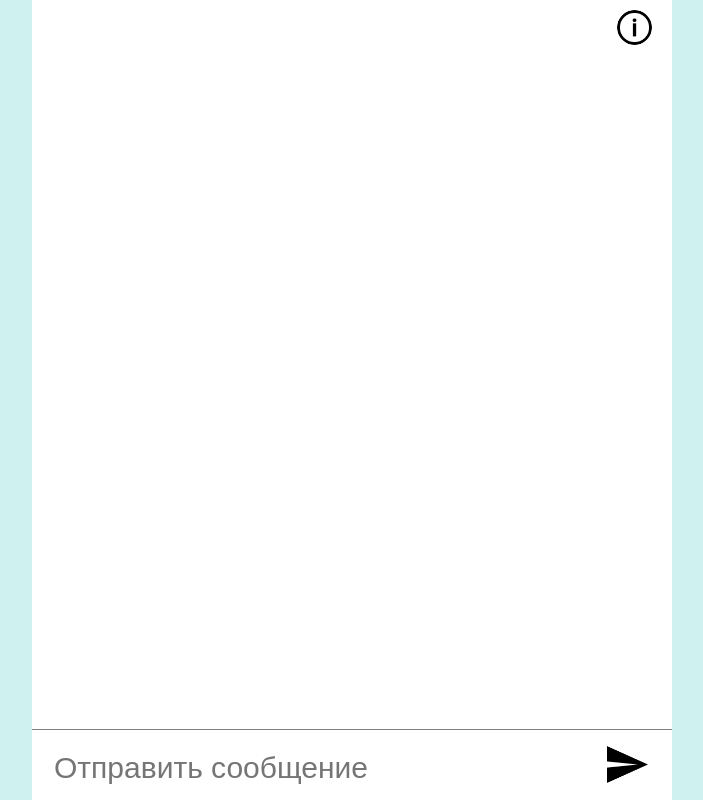
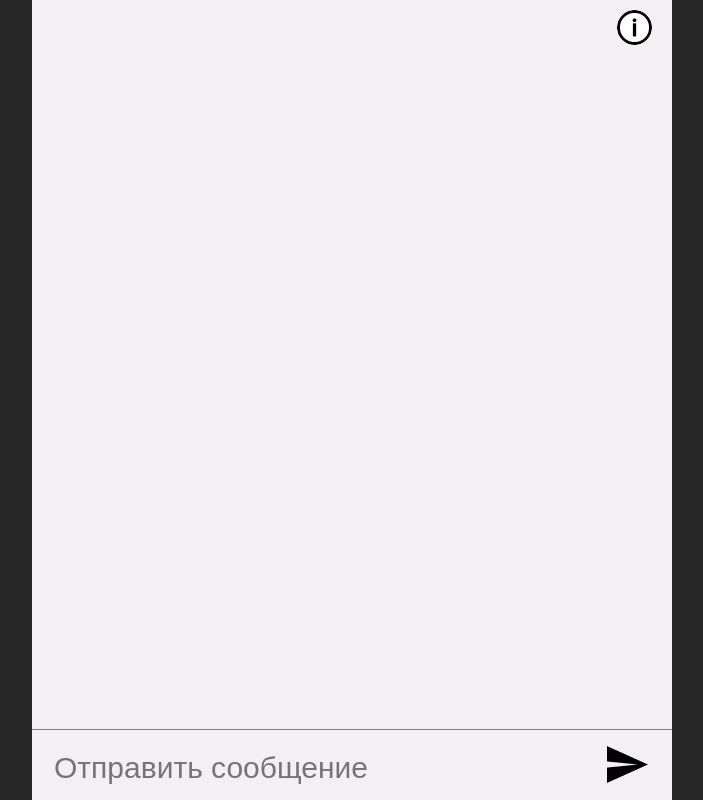
Before and after one commit to thebluekit/assistant, a plain HTML site: page front/index.html in a window 1280 px wide. Shown: the whole page, without its empty margins (288-991 px from the left). Drawn offline with Linux system fonts and the light colour scheme.

Commit message:
add better color scheme

```diff
--- a/front/styles.css
+++ b/front/styles.css
@@ -6,7 +6,7 @@
  body {
      height: 100%;
      margin: auto;
-     background-color: #cff1ef;
+     background-color: #272727;
  }
 
  .top-container {
@@ -20,7 +20,7 @@
      height: 50px;
 
 
-     background: #FFFFFF;
+     background: #F3EFF5;
  }
 
  .main-container {
@@ -32,7 +32,7 @@
      height: -webkit-calc(100% - 50px);
      height: -o-calc(100% - 50px);
      height: calc(100% - 50px);
-     background: #FFFFFF;
+     background: #F3EFF5;
  }
 
  .bottom-container {
@@ -48,7 +48,7 @@
      max-width: 700px;
 
      height: 70px;
-     background: #FFFFFF;
+     background: #F3EFF5;
 
      border-top: 1px solid grey;
 
@@ -142,6 +142,6 @@
  .send-box img {
      display: inline;
      height: 70%;
-     background-color: #FFFFFF;
+     background-color: #F3EFF5;
      margin-left: 10px;
  }
```
